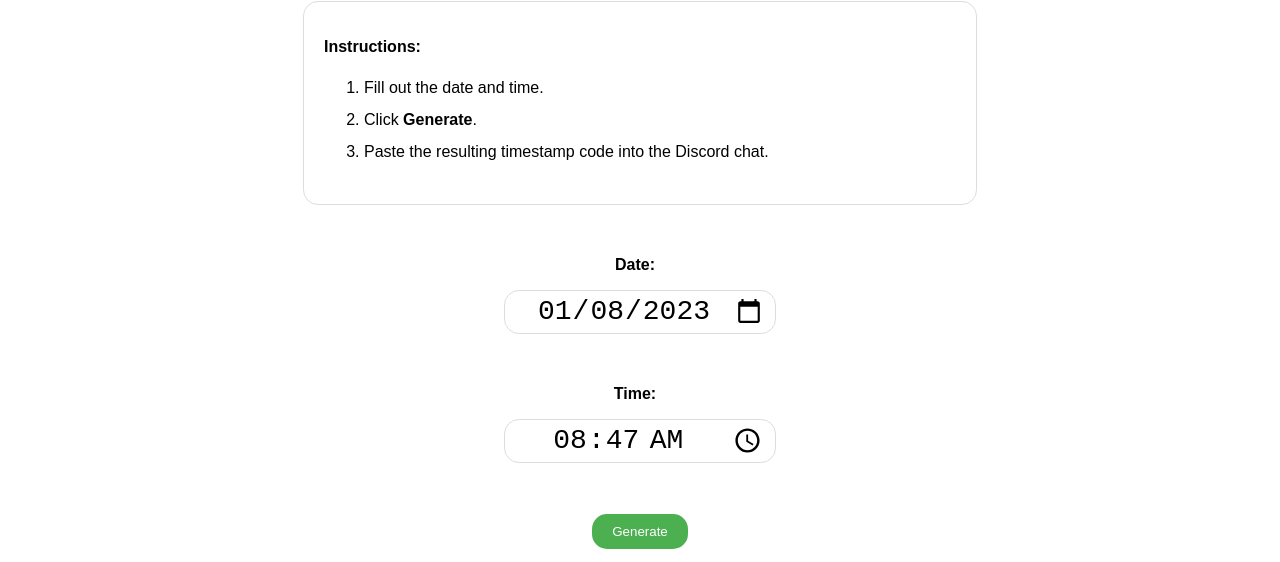
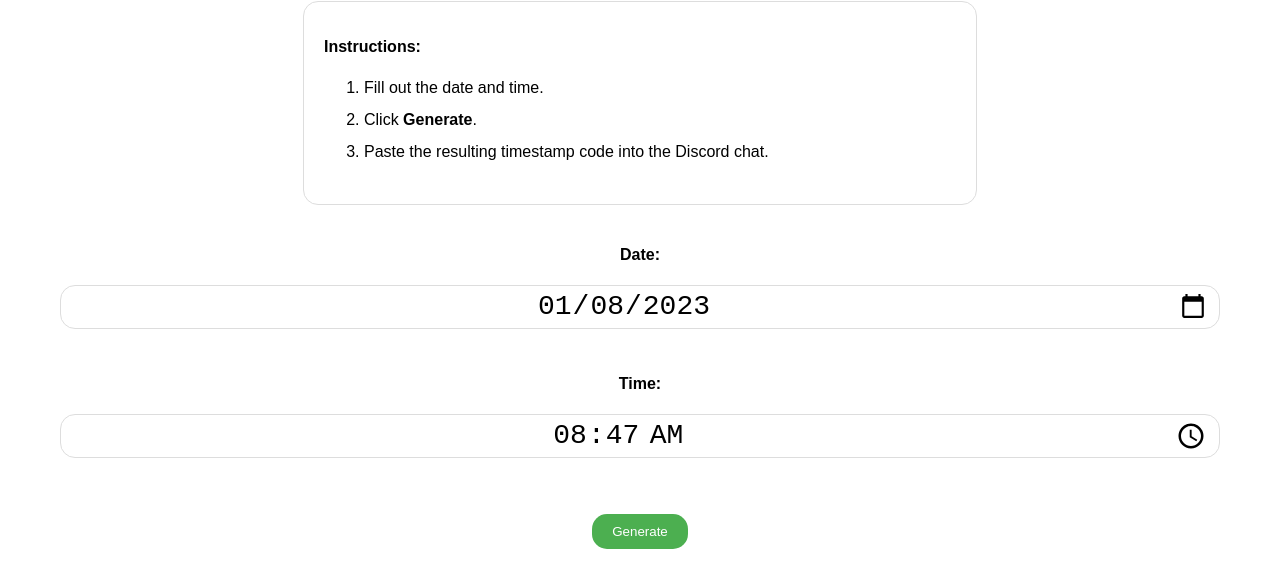
Before and after one commit to somnolentPumpkin/discord-timestamp-generator, a plain HTML site: page index.html in a window 1280 px wide. Shown: the part 79-641 px from the top of the page. Drawn offline with Linux system fonts and the light colour scheme.

Commit message:
Update style.css

```diff
--- a/style.css
+++ b/style.css
@@ -7,7 +7,7 @@ body {
   }
 
   #timestamp-form {
-    width: 500px;
+
     margin: 0 auto;
     text-align: center;
   }
@@ -51,14 +51,15 @@ body {
     display: inline-block;
     width: 50%;
     text-align: center;
-    margin-right: 10px;
-    margin-top: 35px;
+    margin: 0px auto;
     font-weight: bold;
+    margin-top: 25px;
   }
 
 
   input[type="date"],  input[type="time"] {
-    width: 50%;
+    width: 90%;
+    margin: 5px auto;
     height: 32px;
     padding: 5px 10px;
     font-size: 28px;
```
